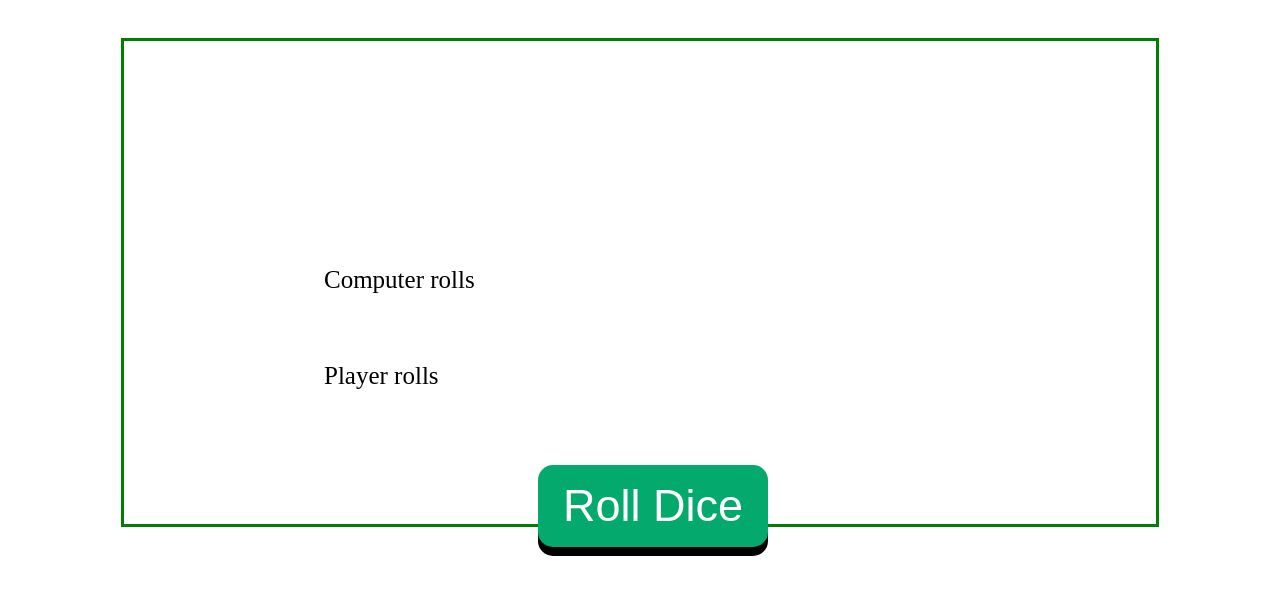
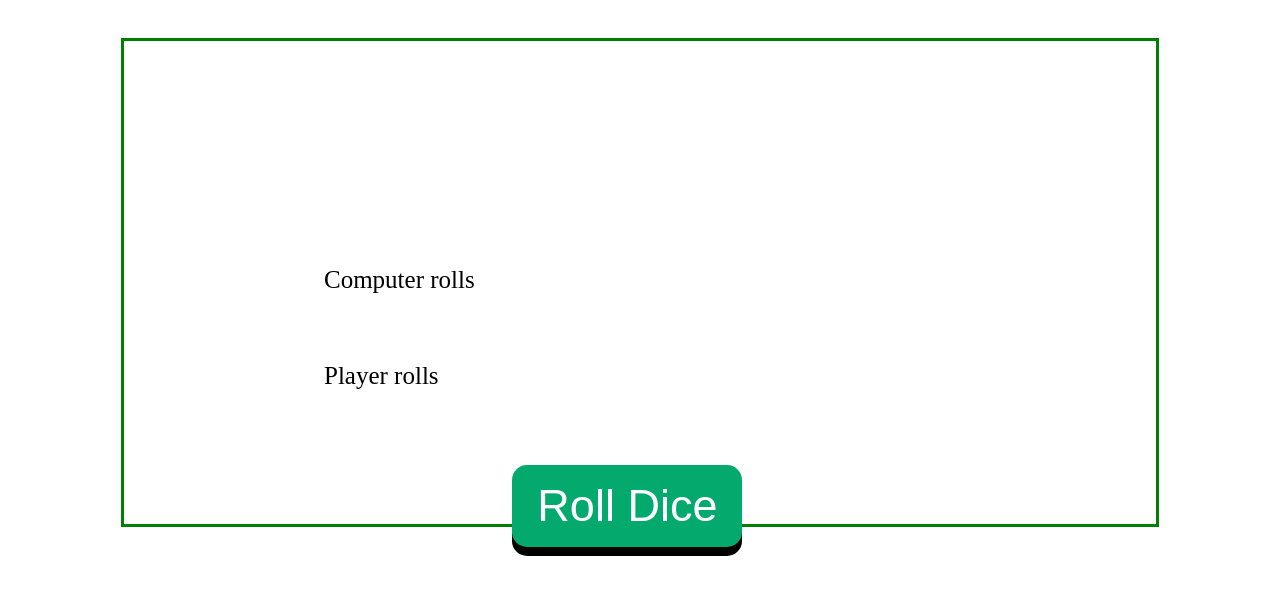
Before and after one commit to JahTheBuilder/Dice-Game, a plain HTML site: page index.html in a window 1280 px wide. Shown: the part 95-690 px from the top of the page. Drawn offline with Linux system fonts and the light colour scheme.

Commit message:
9:27 11/22/24

```diff
--- a/style.css
+++ b/style.css
@@ -31,7 +31,7 @@ div {
     box-shadow: 0 9px #000000;
     position: absolute;
     top: 70%;
-    right: 40%;
+    right: 42%;
   }
 
   /********* the button is animated when pressed **********/
```
